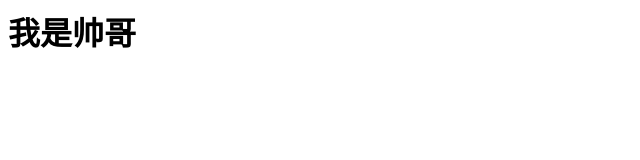
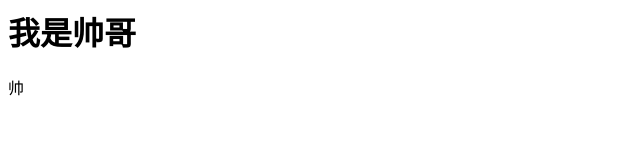
Before and after one commit to python315/666.github.io, a plain HTML site: page index.html in a window 1280 px wide. Shown: the full height of the page, 0-640 px from the left. Drawn offline with Linux system fonts and the light colour scheme.

Commit message:
Update index.html

```diff
--- a/index.html
+++ b/index.html
@@ -1 +1,2 @@
 <h1>我是帅哥</h1>
+<p>帅</p>
```
